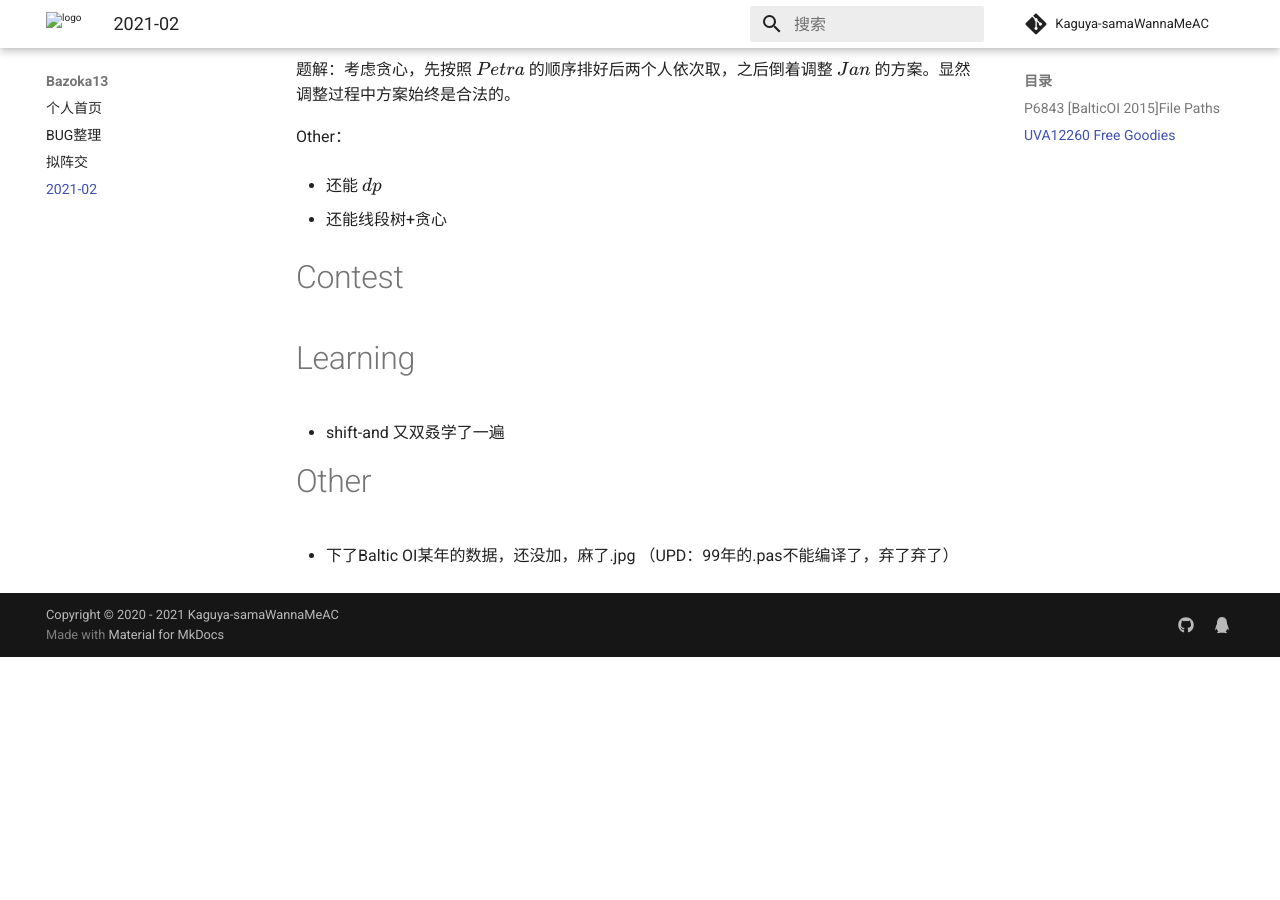
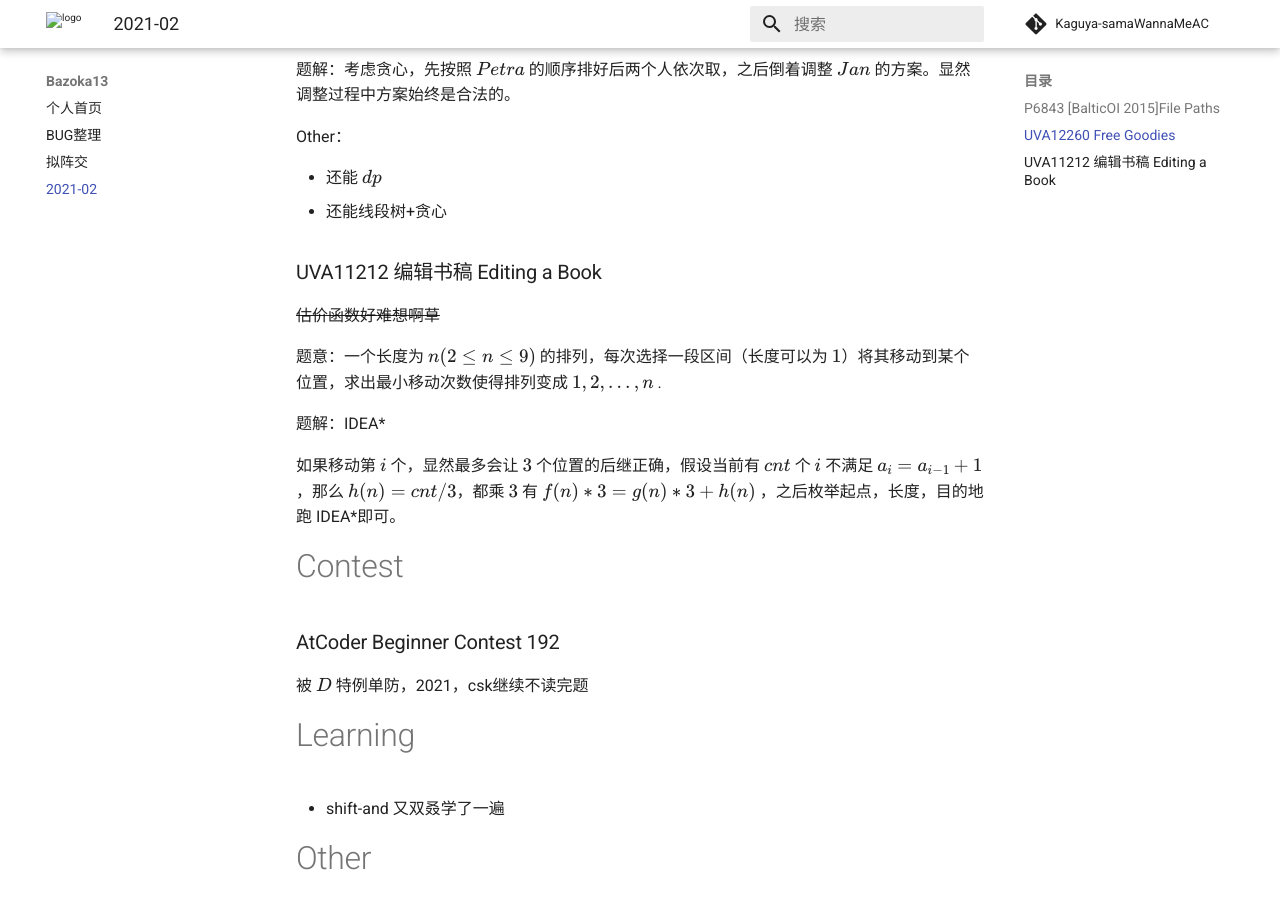
Before and after one commit to Kaguya-samaWannaMeAC/kaguya-samawannameac.github.io, an MkDocs documentation site: the page built from docs/Bazoka13/202102.md, in a window 1280 px wide and 900 px high, scrolled down 456 px. Built offline with MkDocs 1.6.1 and Material for MkDocs 9.7.7, drawn with Linux system fonts in a browser that asks for light colours; formulas are drawn with MathJax 3; comment, search, counter and statistics services are not loaded; before the commit the page ends 1113 px from its top, so only the background shows below that.

Commit message:
Update Bazoka13 and Contest

```diff
--- a/docs/Bazoka13/202102.md
+++ b/docs/Bazoka13/202102.md
@@ -15,10 +15,23 @@
 Other：
 
 - 还能 $dp$
-
 - 还能线段树+贪心
 
+### UVA11212 编辑书稿 Editing a Book
+
+~~估价函数好难想啊草~~
+
+题意：一个长度为 $n(2\leq n\leq 9)$ 的排列，每次选择一段区间（长度可以为 $1$）将其移动到某个位置，求出最小移动次数使得排列变成 $1,2,…,n$ .
+
+题解：IDEA*
+
+如果移动第 $i$ 个，显然最多会让 $3$ 个位置的后继正确，假设当前有 $cnt$ 个 $i$ 不满足 $a_i=a_{i-1}+1$，那么 $h(n)=cnt/3$，都乘 $3$ 有 $f(n)*3=g(n)*3+h(n)$ ，之后枚举起点，长度，目的地跑 IDEA*即可。
+
 # Contest
+
+### AtCoder Beginner Contest 192
+
+被 $D$ 特例单防，2021，csk继续不读完题
 
 # Learning
 
```
Also changed, not shown: docs/contest/2021-01-31 Namomo Camp 2021 Contest.md (+8 -1 lines).
